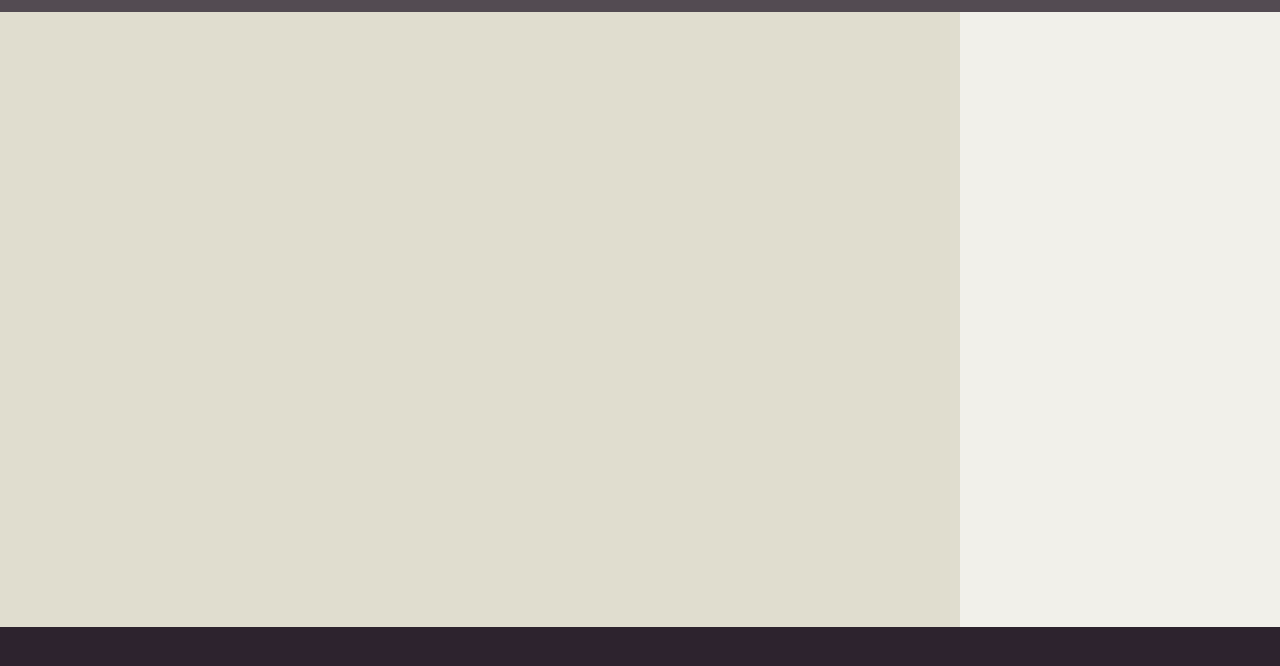
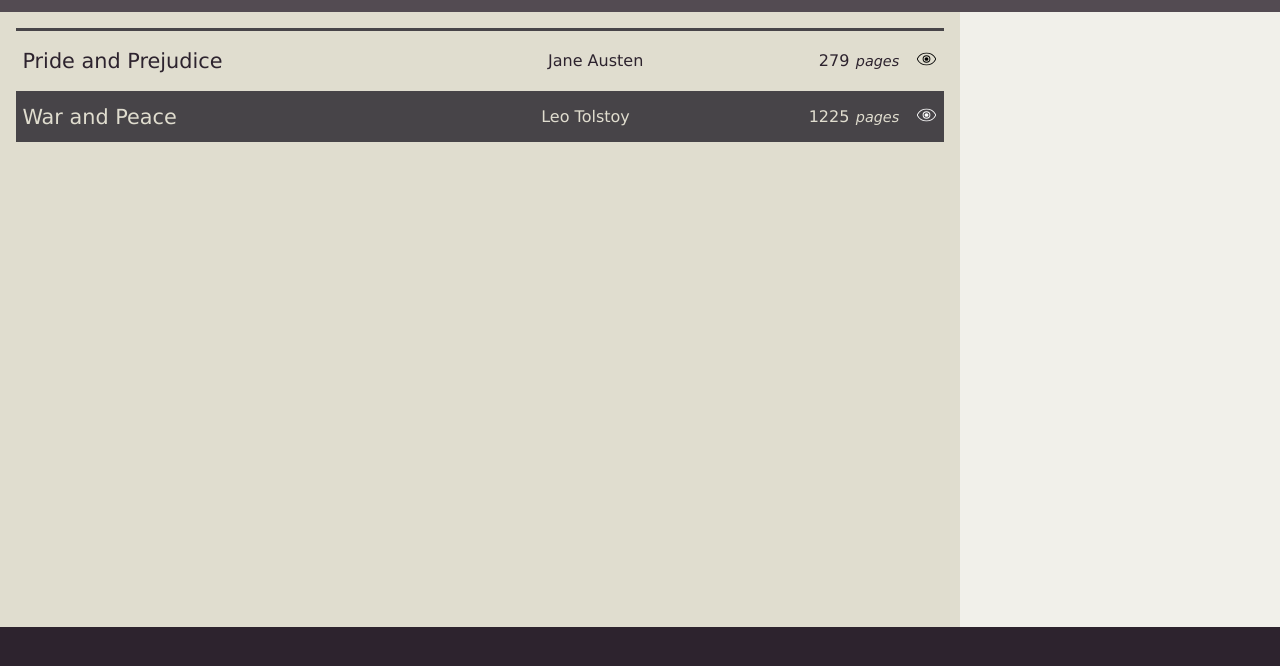
Before and after one commit to SamGeeen/LibraryProject, a plain HTML site: page index.html in a window 1280 px wide. Shown: the part 50-716 px from the top of the page. Drawn offline with Linux system fonts and the light colour scheme.

Commit message:
Add the Book card style

```diff
--- a/index.html
+++ b/index.html
@@ -8,7 +8,25 @@
 </head>
 <body>
     <header><div class="logo"><span>Samroute</span>Liberary</div></header>
-    <main></main>
+    <main>
+        <div class="book-card" isRead = "false" bookId="1">
+            <div class="book-title">Pride and Prejudice</div>
+            <div class="book-author">Jane Austen</div>
+            <div class="book-pages-count">279</div>
+            <div class="book-seen">
+                <input type="checkbox" name="" id="">
+                <div class="img-wrapper">
+                    <img src="read-svgrepo-com.svg" alt="">
+                </div>
+                </div>
+        </div>
+        <div class="book-card" isRead = "false" bookId="1">
+            <div class="book-title">War and Peace</div>
+            <div class="book-author">Leo Tolstoy</div>
+            <div class="book-pages-count">1225</div>
+            <div class="book-seen"><img src="read-svgrepo-com.svg" alt=""></div>
+        </div>
+    </main>
     <aside></aside>
     <footer></footer>
 </body>
--- a/style.css
+++ b/style.css
@@ -4,13 +4,14 @@
     --aside-bg-color: #F1F0EA;
     --footer-bg-color:#2D232E;
     --footer-bg-color-a: #474448;
-
+    --font-main:Verdana, Geneva, Tahoma, sans-serif;
 
 }
 *{
     box-sizing: border-box;
 }
 body,html{
+
     margin:0;
     height: 100%;
 }
@@ -58,3 +59,79 @@ header .logo span{
     font-size: 1.4rem;
     font-family: 'Lucida Sans', 'Lucida Sans Regular', 'Lucida Grande', 'Lucida Sans Unicode', Geneva, Verdana, sans-serif;
 }
+main{
+    display: flex;
+    flex-direction: column;
+    flex-wrap: wrap;
+    padding: 1rem;
+
+}
+main .book-card{
+
+    padding: 0.4rem;
+
+    display: flex;
+    align-items: center;
+    justify-content: center;
+    gap: 1rem;
+
+    color: var(--footer-bg-color);
+    font-family: var(--font-main);
+
+}
+main .book-card:hover {
+
+   text-decoration: underline;
+
+}
+main .book-card:first-of-type{
+    border-top: 3px solid var(--footer-bg-color-a);
+
+}
+main .book-card:nth-of-type(even){
+    background-color: var(--footer-bg-color-a);
+    color: var(--main-bg-color);
+}
+
+main .book-card .book-title{
+    font-size: 1.3rem;
+    flex: 2;
+    text-decoration: none;
+
+    transition: all 0.4s ;
+}
+main .book-card .book-author{
+    flex: 1;
+}
+
+main .book-card .book-seen{
+    cursor: pointer;
+
+}
+main .book-card .book-seen img{
+
+    height:1.4rem
+}
+
+main .book-card:nth-of-type(even) .book-seen img{
+    filter: invert();
+}
+main .book-card .book-pages-count::after{
+    content: "pages";
+    font-size: 0.9rem;
+    font-style: italic;
+    padding-left: 0.4rem;
+}
+
+main .book-card .book-seen input{
+position: absolute;
+opacity: 0.0 ;
+cursor: pointer;
+}
+.img-wrapper{
+    opacity: 1;
+}
+main .book-card .book-seen input:checked + .img-wrapper{
+    border-bottom: 12px solid rgb(114, 109, 109);
+
+}
```
Also changed, not shown: action.js (+16 -0 lines), read-svgrepo-com.svg (added).
